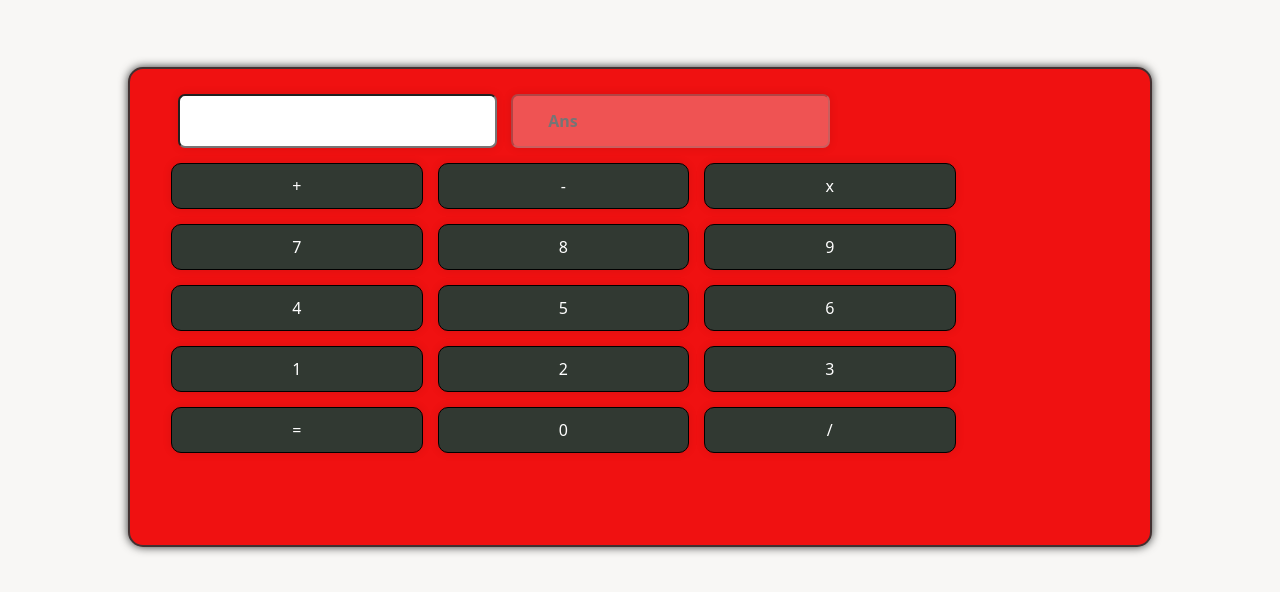
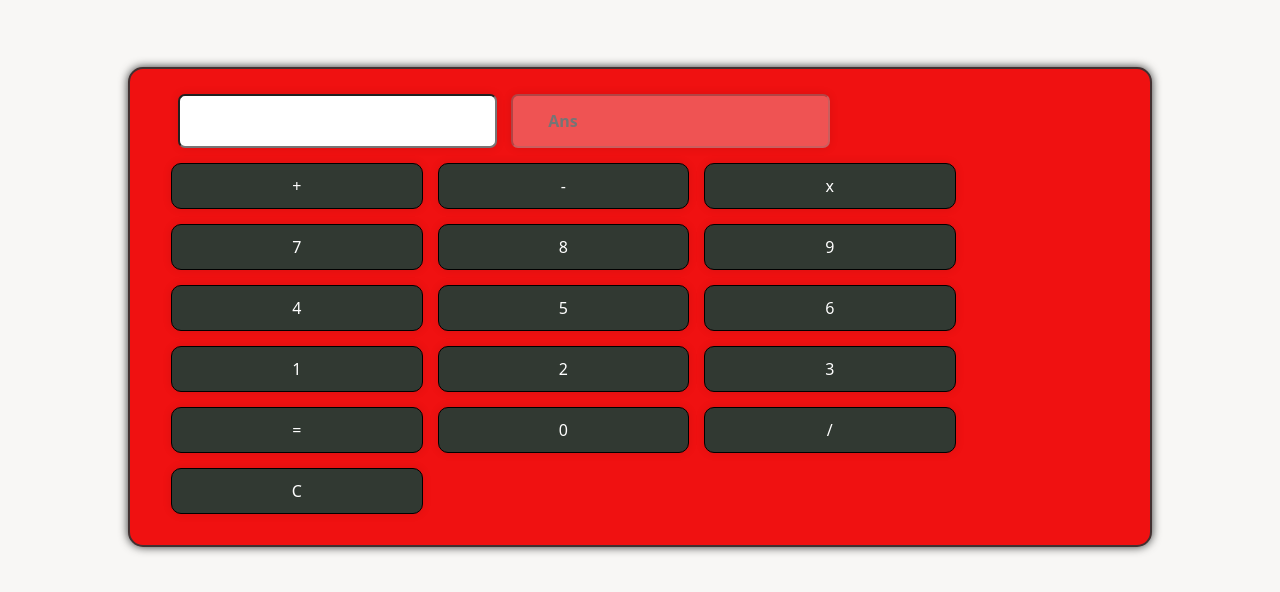
Before and after one commit to AtaUlMohsin900/javascript, a website: page projects/calculator/index.html in a window 1280 px wide. Shown: the part 108-700 px from the top of the page. Drawn offline with nearby package versions, Linux system fonts and the light colour scheme.

Commit message:
clear_button function

```diff
--- a/projects/calculator/index.html
+++ b/projects/calculator/index.html
@@ -40,6 +40,8 @@
                     <div onlclik="buttonHandler(this)" class="col col-3 cal-buttons">=</div>
                     <div onlclik="buttonHandler(this)" class="col col-3 cal-buttons">0</div>
                     <div onlclik="buttonHandler(this)" class="col col-3 cal-buttons">/</div>
+                    <div onlclik="reset()" class="col col-3 cal-buttons">C</div>
+
 
                 </div>
             </div>
--- a/projects/calculator/script.js
+++ b/projects/calculator/script.js
@@ -8,3 +8,8 @@ function buttonHandler(el){
     result.value = eval.exp
 
 }
+
+function reset(){
+    input.value = '';
+    result.value = '';
+}
```
